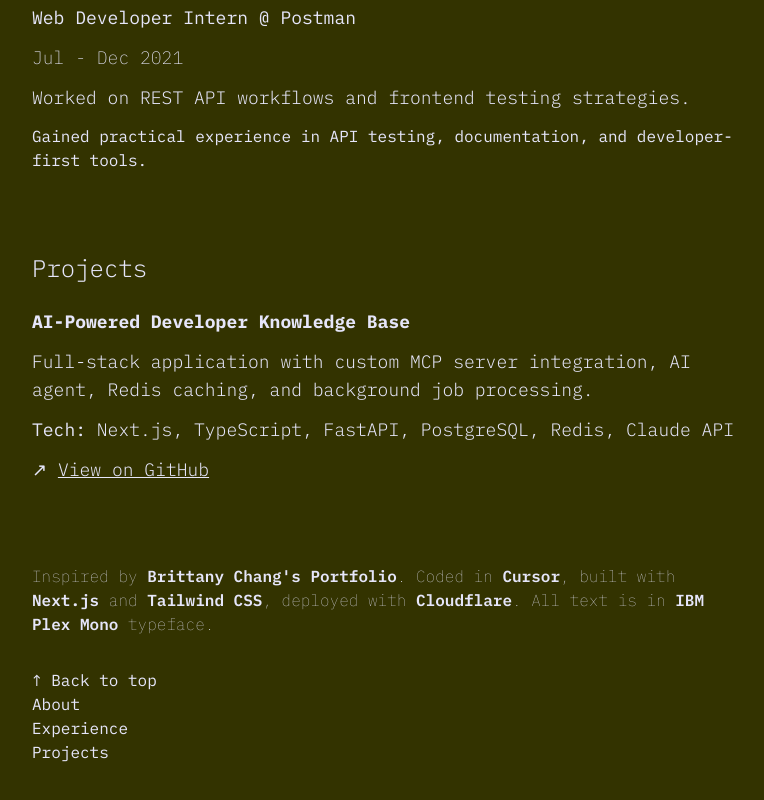
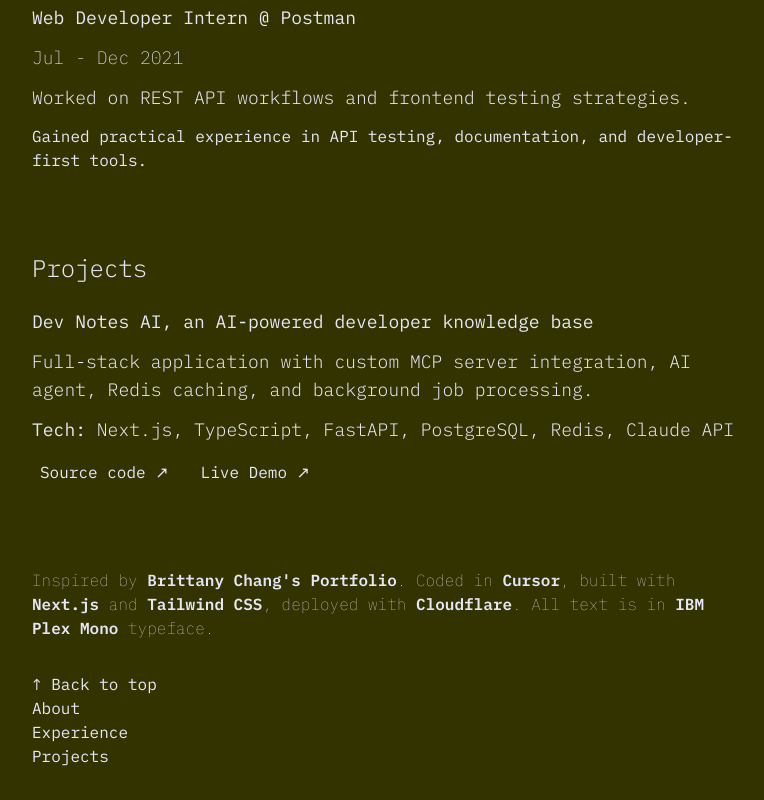
Before and after one commit to pamelagilmour/swe-portfolio-26, a Next.js app: page / in a window 1280 px wide. Shown: the part 1924-2724 px from the top of the page, without its empty margins (248-1012 px from the left). Built offline with nearby package versions, Linux system fonts and the light colour scheme.

Commit message:
Update project links

```diff
--- a/package.json
+++ b/package.json
@@ -13,7 +13,7 @@
 		"cf-typegen": "wrangler types --env-interface CloudflareEnv ./cloudflare-env.d.ts"
 	},
 	"dependencies": {
-		"@opennextjs/cloudflare": "^1.16.4",
+		"@opennextjs/cloudflare": "^1.16.3",
 		"next": "16.1.5",
 		"react": "19.1.5",
 		"react-dom": "19.1.5"
--- a/src/app/page.tsx
+++ b/src/app/page.tsx
@@ -110,7 +110,7 @@ export default function Home() {
 					<h2 className="text-2xl font-[300] mb-4 sm:mb-6">Projects</h2>
 					<div className="mb-14">
 						<h4 className="text-lg font-[400] mb-3">
-							<strong>AI-Powered Developer Knowledge Base</strong>
+							Dev Notes AI, an AI-powered developer knowledge base
 						</h4>
 						<p className="text-lg font-[300] mb-3">
 							Full-stack application with custom MCP server integration, AI agent, Redis caching, and background job processing.
@@ -118,15 +118,32 @@ export default function Home() {
 						<p className="text-lg font-[300] mb-3">
 							<strong>Tech:</strong> Next.js, TypeScript, FastAPI, PostgreSQL, Redis, Claude API
 						</p>
-						<p className="text-lg font-[300] mb-3">
-							↗ <a
-								href="https://github.com/pamelagilmour/p-1"
-								target="_blank"
-								rel="noreferrer noopener"
-								className="underline hover:no-underline transition-all">
-								View on GitHub
-							</a>
-						</p>
+						<ul className="flex gap-4 list-none p-0 m-0" aria-label="Dev Notes AI links">
+							<li
+								className="border-[1] border-dotted px-2 py-1 hover:border-gray-500 hover:bg-black transition-all"
+							>
+								<a
+									href="https://github.com/pamelagilmour/dev-notes-ai"
+									target="_blank"
+									rel="noreferrer noopener"
+									aria-label="View Dev Notes AI source code on GitHub"
+								>
+									Source code ↗
+								</a>
+							</li>
+							<li
+								className="border-[1] border-dotted px-2 py-1 hover:border-gray-500 hover:bg-black transition-all"
+							>
+								<a
+									href="https://p-11-one.vercel.app/"
+									target="_blank"
+									rel="noreferrer noopener"
+									aria-label="View Dev Notes AI live demo"
+								>
+									Live Demo ↗
+								</a>
+							</li>
+						</ul>
 					</div>
 					{/* <div className="mb-14">
 						<h4 className="text-lg font-[400] mb-3">
```
Also changed, not shown: 1 other file (tests, documents, lock files or other folders).
